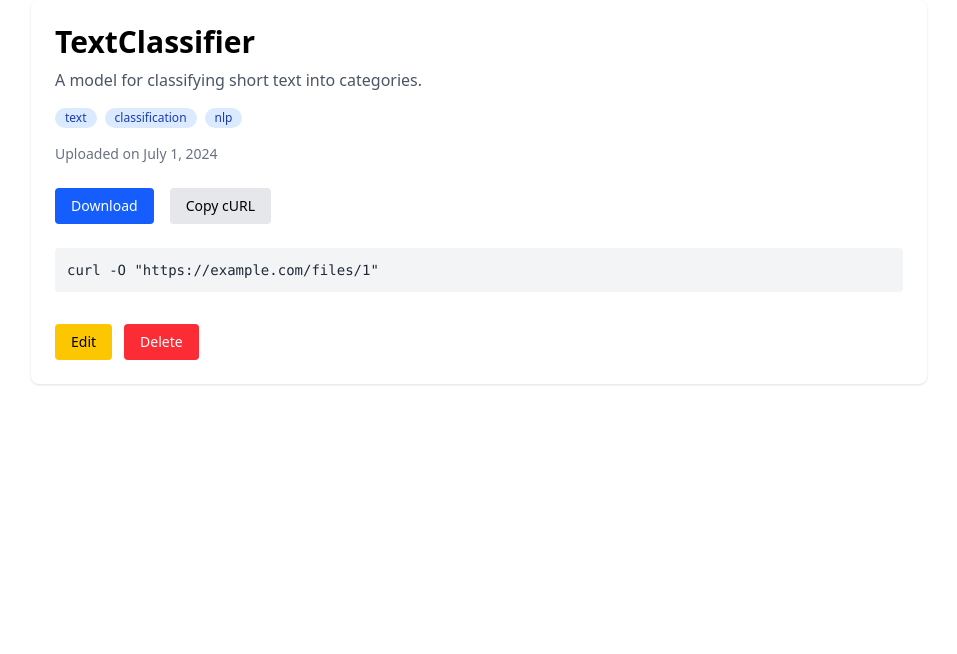
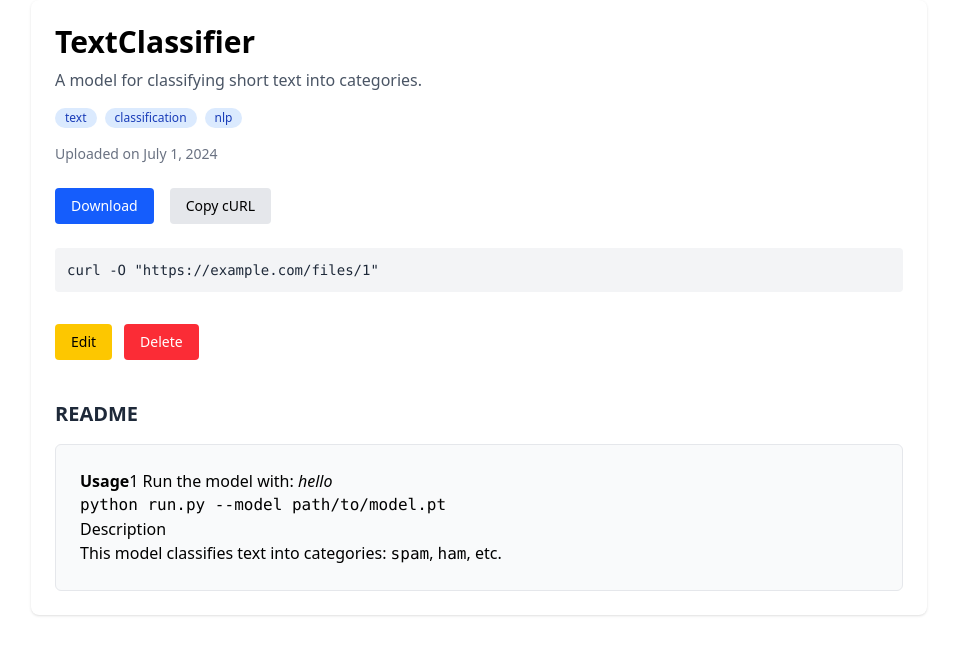
Before and after one commit to DenisKadyrov/ModelHub, a React (Vite) app in the folder frontend/: page /models/1 in a window 1280 px wide. Shown: the top 654 px of the page, without its empty margins (161-1118 px from the left). Built offline with nearby package versions, Linux system fonts and the light colour scheme; no server answers.

Commit message:
feat(Model Page): add readme text

```diff
--- a/frontend/src/index.css
+++ b/frontend/src/index.css
@@ -1 +1,5 @@
 @import "tailwindcss";
+
+@tailwind base;
+@tailwind components;
+@tailwind utilities;
--- a/frontend/src/pages/ModelDetails.tsx
+++ b/frontend/src/pages/ModelDetails.tsx
@@ -1,5 +1,6 @@
 import React, { useEffect, useState } from 'react';
 import { useParams, useNavigate } from 'react-router-dom';
+import Markdown from 'react-markdown';
 import type { Model, User } from '../types';
 
 export const ModelDetails: React.FC = () => {
@@ -29,6 +30,14 @@ export const ModelDetails: React.FC = () => {
       updatedAt: '2024-07-10T15:30:00Z',
       fileSize: 10485760, // 10MB
       downloadCount: 42,
+      readme: `**Usage**1
+Run the model with: *hello*
+\`\`\`bash
+python run.py --model path/to/model.pt
+\`\`\`
+## Description
+This model classifies text into categories: \`spam\`, \`ham\`, etc.
+      `
     };
 
     setModel(fakeModel);
@@ -113,6 +122,15 @@ export const ModelDetails: React.FC = () => {
           </button>
         </div>
       )}
+      {model.readme && (
+        <section className="mt-10">
+          <h2 className="text-xl font-semibold mb-4 text-gray-800">README</h2>
+          <div className="prose prose-sm sm:prose md:prose-lg max-w-none bg-gray-50 p-6 rounded-md border border-gray-200">
+            <Markdown>{model.readme}</Markdown>
+          </div>
+        </section>
+      )}
     </div>
+
   );
 };
--- a/frontend/src/pages/Profile.tsx
+++ b/frontend/src/pages/Profile.tsx
@@ -36,6 +36,7 @@ export const Profile: React.FC = () => {
             description: "Description of model",
             tags: ["python", "PyTorch"],
             userId: '4',
+            readme: "text",
             createdAt: "2025-07-18",
             updatedAt: "2025-07-18",
           }
--- a/frontend/src/types/index.ts
+++ b/frontend/src/types/index.ts
@@ -16,6 +16,7 @@ export interface Model {
   updatedAt: string;
   fileSize?: number;
   downloadCount?: number;
+  readme: string;
 }
 
 export interface ProfileData {
```
